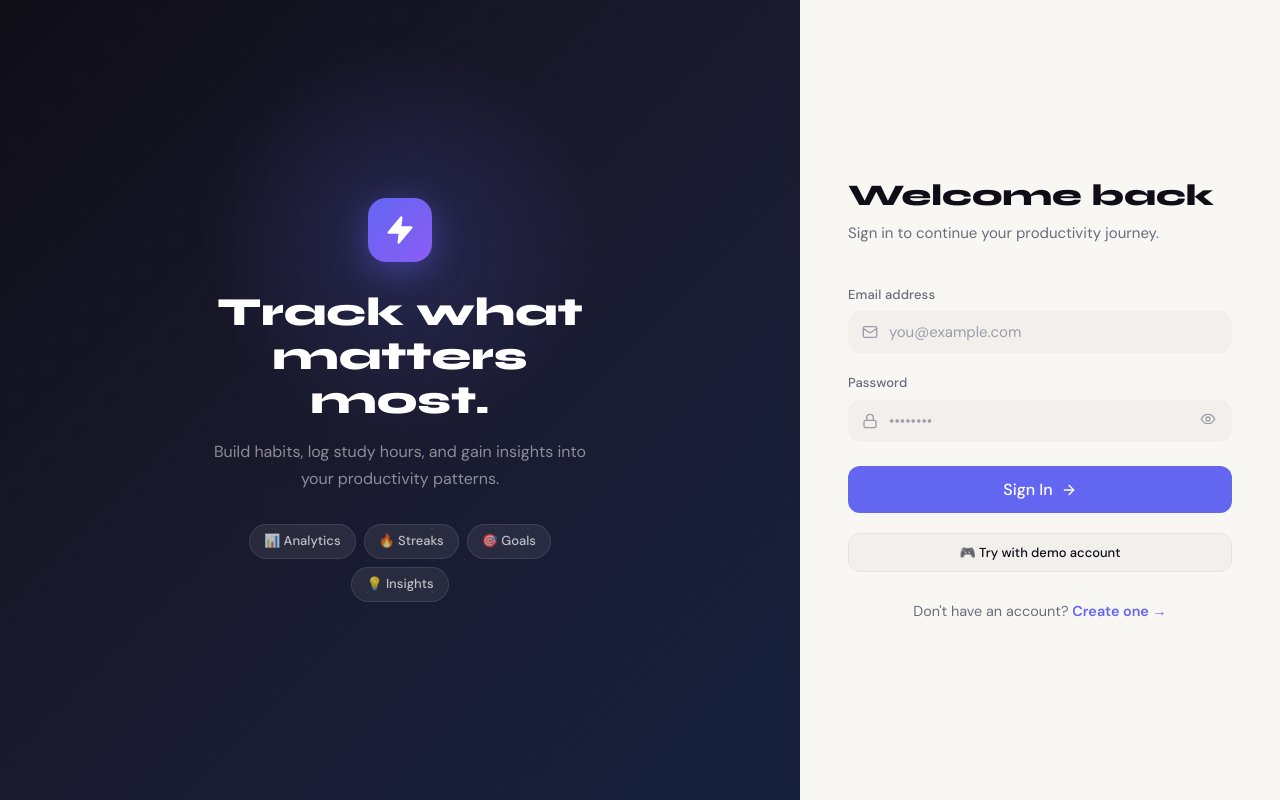
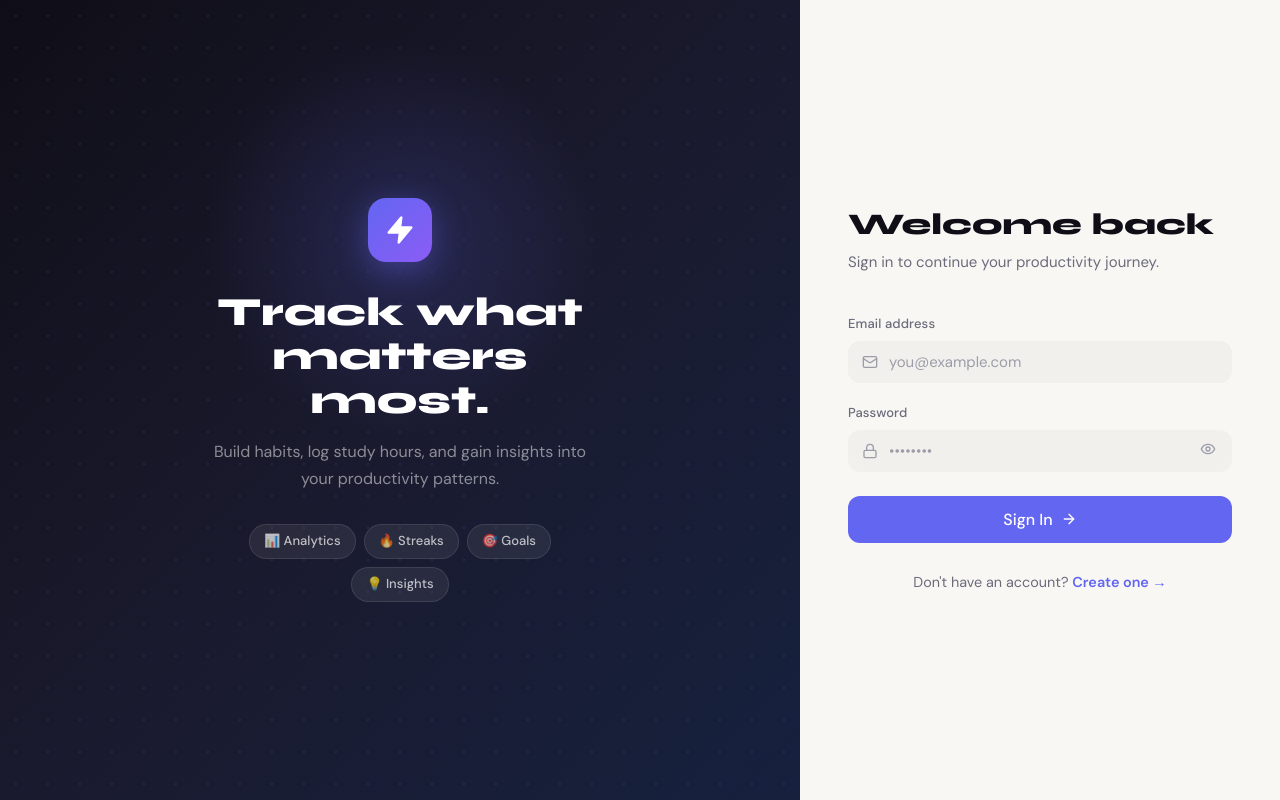
Before and after one commit to PrakamyaB/productivity-tracker, a React (Create React App) app in the folder frontend/: page /login in a window 1280 px wide. Built offline with nearby package versions, Linux system fonts and the light colour scheme; no server answers.

Commit message:
Remove demo account login option

```diff
--- a/frontend/src/pages/LoginPage.js
+++ b/frontend/src/pages/LoginPage.js
@@ -37,11 +37,6 @@ export default function LoginPage() {
     } finally {
       setLoading(false);
     }
-  };
-
-  const fillDemo = () => {
-    setForm({ email: 'demo@example.com', password: 'demo123456' });
-    setErrors({});
   };
 
   return (
@@ -176,9 +171,6 @@ export default function LoginPage() {
             )}
           </button>
 
-          <button type="button" onClick={fillDemo} className="btn btn-secondary" style={{ fontSize: '0.8125rem' }}>
-            🎮 Try with demo account
-          </button>
         </form>
 
         <p style={{ marginTop: 28, textAlign: 'center', color: 'var(--text-secondary)', fontSize: '0.9rem' }}>
```
